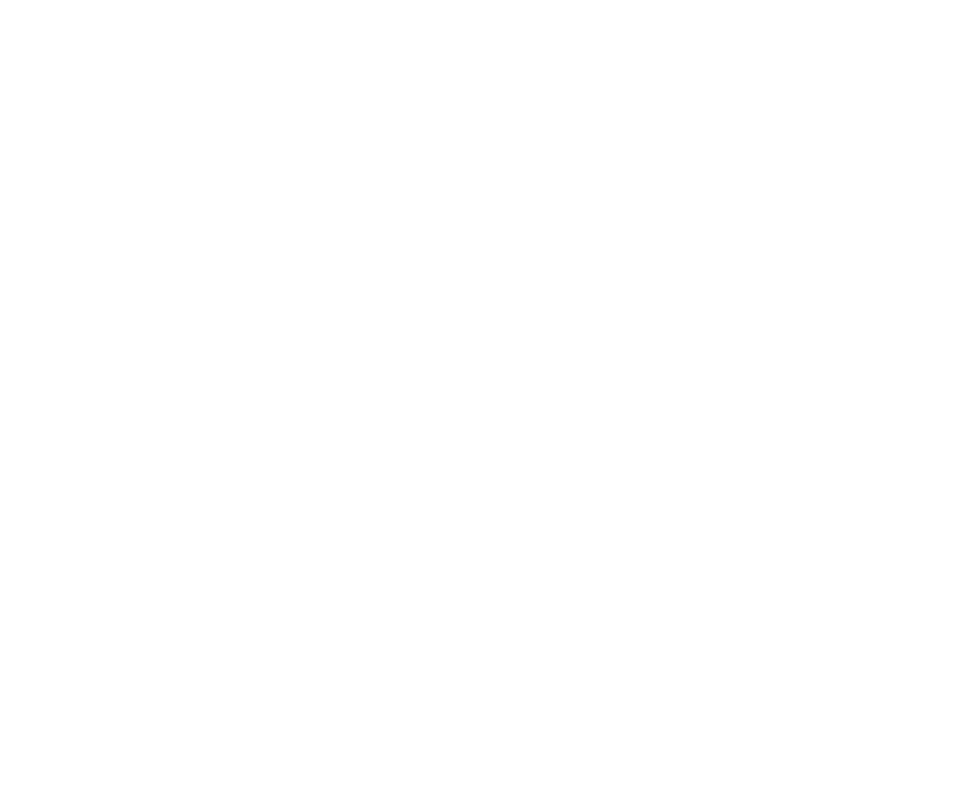
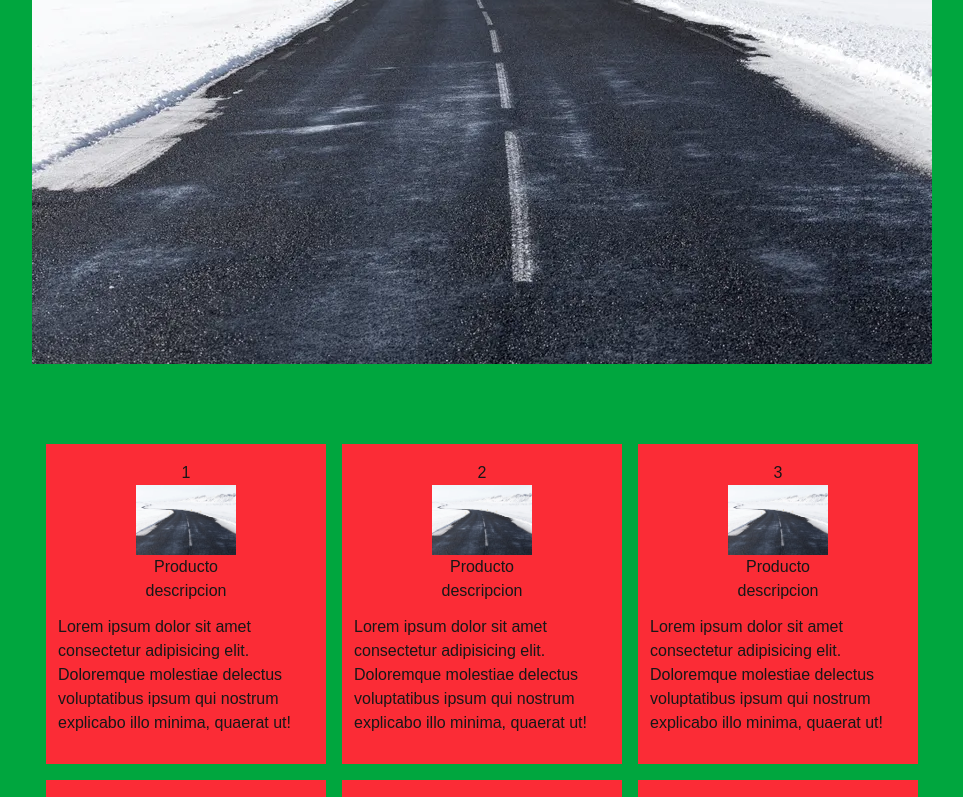
Before and after one commit to FedeAr25/Tp-grupal-next, a Next.js app in the folder matrox-app/: page /hero in a window 1280 px wide. Before the commit this address had no page. Shown: the part 500-1297 px from the top of the page, without its empty margins (158-1121 px from the left). Before the commit the page ends 800 px from the top, so only its background shows below. Built offline with nearby package versions, Linux system fonts and the light colour scheme.

Commit message:
boceto tienda

```diff
--- /dev/null
+++ b/matrox-app/src/app/hero/page.jsx
@@ -0,0 +1,83 @@
+import React from "react";
+import Image from "next/image";
+
+export default function page() {
+  return (
+    <div className="w-full h-full bg-green-600 flex flex-col justify-center items-center">
+      <h1 className="text-3xl font-bold pt-20">
+        MATROX NO ES UN PLAGIO SE LOS JURO
+      </h1>
+      <div className="pt-30">
+        <Image src="/carretera.jpg" width={900} height={500} />
+      </div>
+      <div className="grid grid-cols-3 gap-4 mt-20">
+        <div className="w-70 h-80 bg-red-500 flex flex-col justify-center items-center">
+          1
+          <Image src="/carretera.jpg" width={100} height={60} />
+          <h2>Producto</h2>
+          <p>descripcion</p>
+          <p className="p-3">
+            Lorem ipsum dolor sit amet consectetur adipisicing elit. Doloremque
+            molestiae delectus voluptatibus ipsum qui nostrum explicabo illo
+            minima, quaerat ut!
+          </p>
+        </div>
+        <div className="w-70 h-80 bg-red-500 flex flex-col justify-center items-center">
+          2
+          <Image src="/carretera.jpg" width={100} height={60} />
+          <h2>Producto</h2>
+          <p>descripcion</p>
+          <p className="p-3">
+            Lorem ipsum dolor sit amet consectetur adipisicing elit. Doloremque
+            molestiae delectus voluptatibus ipsum qui nostrum explicabo illo
+            minima, quaerat ut!
+          </p>
+        </div>
+        <div className="w-70 h-80 bg-red-500 flex flex-col justify-center items-center">
+          3
+          <Image src="/carretera.jpg" width={100} height={60} />
+          <h2>Producto</h2>
+          <p>descripcion</p>
+          <p className="p-3">
+            Lorem ipsum dolor sit amet consectetur adipisicing elit. Doloremque
+            molestiae delectus voluptatibus ipsum qui nostrum explicabo illo
+            minima, quaerat ut!
+          </p>
+        </div>
+        <div className="w-70 h-80 bg-red-500 flex flex-col justify-center items-center">
+          4
+          <Image src="/carretera.jpg" width={100} height={60} />
+          <h2>Producto</h2>
+          <p>descripcion</p>
+          <p className="p-3">
+            Lorem ipsum dolor sit amet consectetur adipisicing elit. Doloremque
+            molestiae delectus voluptatibus ipsum qui nostrum explicabo illo
+            minima, quaerat ut!
+          </p>
+        </div>
+        <div className="w-70 h-80 bg-red-500 flex flex-col justify-center items-center">
+          5
+          <Image src="/carretera.jpg" width={100} height={60} />
+          <h2>Producto</h2>
+          <p>descripcion</p>
+          <p className="p-3">
+            Lorem ipsum dolor sit amet consectetur adipisicing elit. Doloremque
+            molestiae delectus voluptatibus ipsum qui nostrum explicabo illo
+            minima, quaerat ut!
+          </p>
+        </div>
+        <div className="w-70 h-80 bg-red-500 flex flex-col justify-center items-center">
+          6
+          <Image src="/carretera.jpg" width={100} height={60} />
+          <h2>Producto</h2>
+          <p>descripcion</p>
+          <p className="p-3">
+            Lorem ipsum dolor sit amet consectetur adipisicing elit. Doloremque
+            molestiae delectus voluptatibus ipsum qui nostrum explicabo illo
+            minima, quaerat ut!
+          </p>
+        </div>
+      </div>
+    </div>
+  );
+}
```
Also changed, not shown: matrox-app/public/carretera.jpg (added), 1 other file (tests, documents, lock files or other folders).
